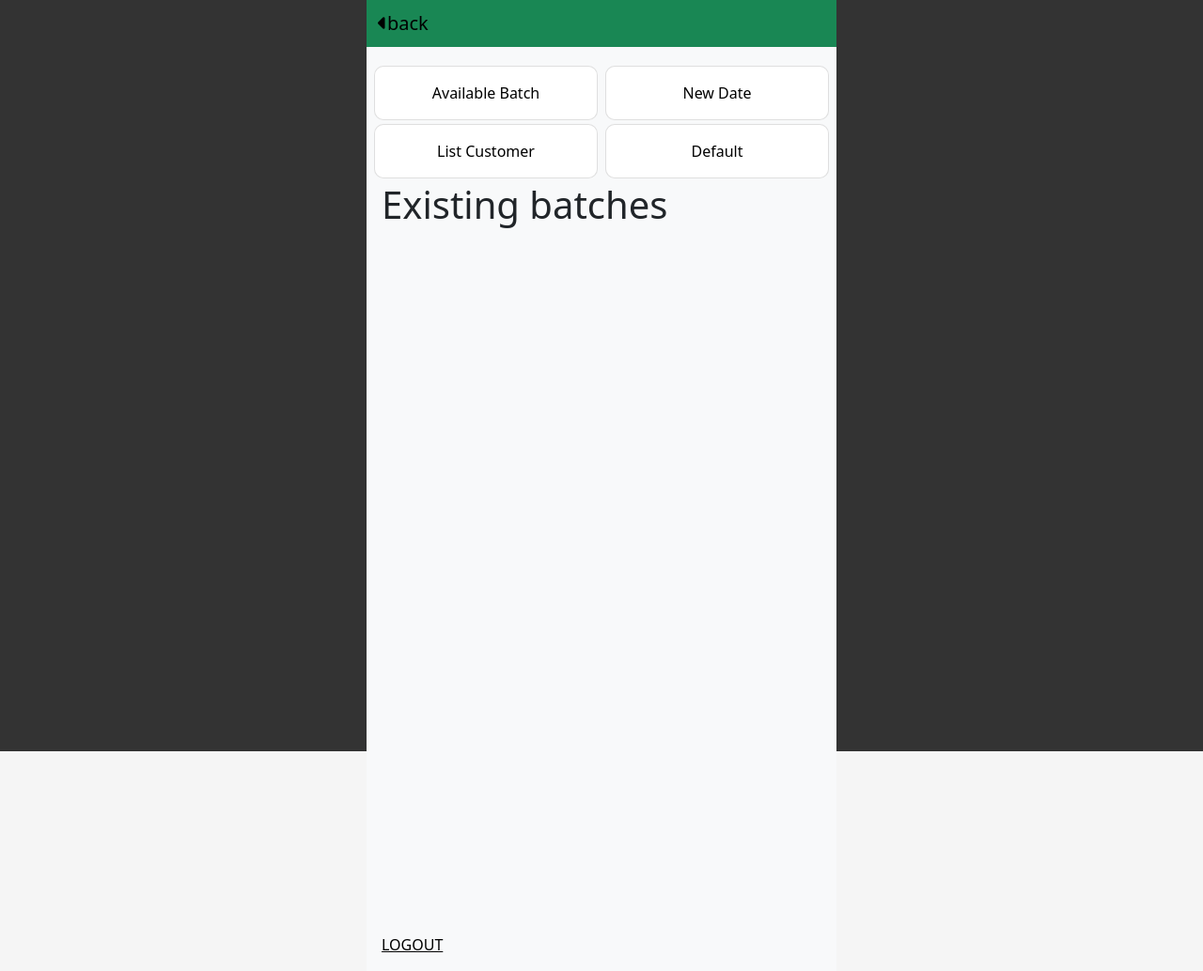
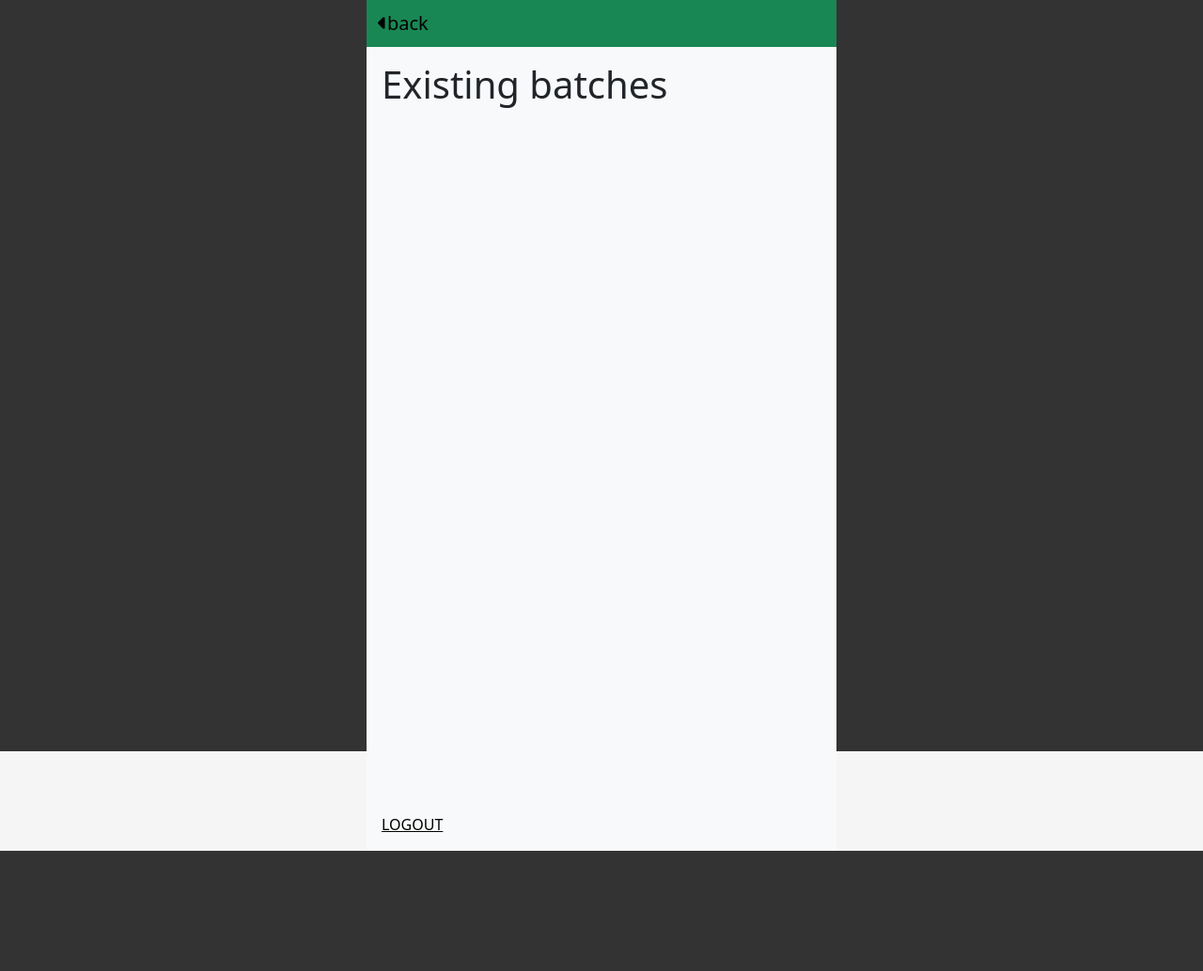
Before and after one commit to sadtechguy/terapiketok_ver3, a Flask app: page /batches in a window 1280 px wide. Shown: the whole page at 94% size. After the commit the page ends 906 px from the top, so only its background shows below. Run offline with Flask 3, Linux system fonts and the light colour scheme; some libraries are stand-ins or nearby versions.

Commit message:
in dashboard navigation only show up in home

```diff
--- a/terapiketok/templates/baseboardpanel.html
+++ b/terapiketok/templates/baseboardpanel.html
@@ -31,32 +31,6 @@
 
     <main class="container bg-light p-0" style="min-height: 100vh;">
         <div class="p-3">
-            <div class="row">
-                <div class="col p-0">
-                    <a href={{ url_for('boardpanel.batch_page') }} style="text-decoration: none;">
-                        <div class="card m-1 p-3 text-center" style="border-radius: 10px;">
-                            Available Batch
-                        </div>
-                    </a>
-                    <a href="#" style="text-decoration: none;">
-                        <div class="card m-1 p-3 text-center" style="border-radius: 10px;">
-                            List Customer
-                        </div>
-                    </a>
-                </div>
-                <div class="col p-0">
-                    <a href={{ url_for('boardpanel.newdate_page') }} style="text-decoration: none;">
-                        <div class="card m-1 p-3 text-center" style="border-radius: 10px;">
-                            New Date
-                        </div>
-                    </a>
-                    <a href={{ url_for('boardpanel.default_page') }} style="text-decoration: none;">
-                        <div class="card m-1 p-3 text-center" style="border-radius: 10px;">
-                            Default
-                        </div>
-                    </a>
-                </div>
-            </div>
 
             {% block content %}
             {% endblock %}
```
